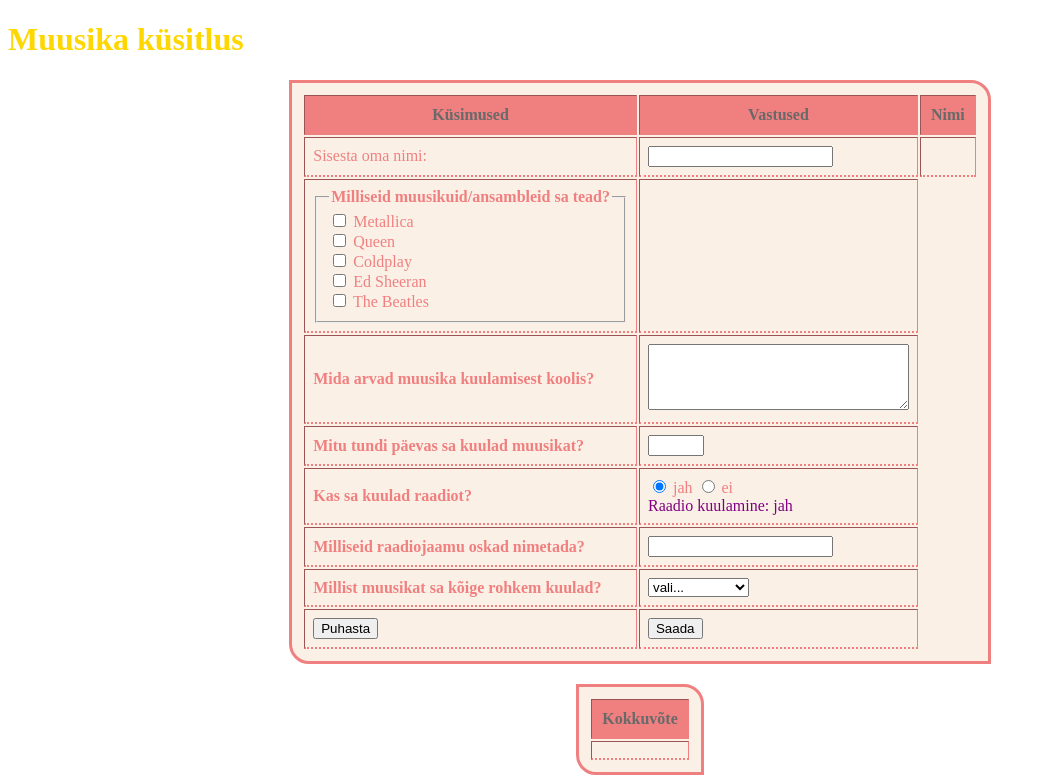
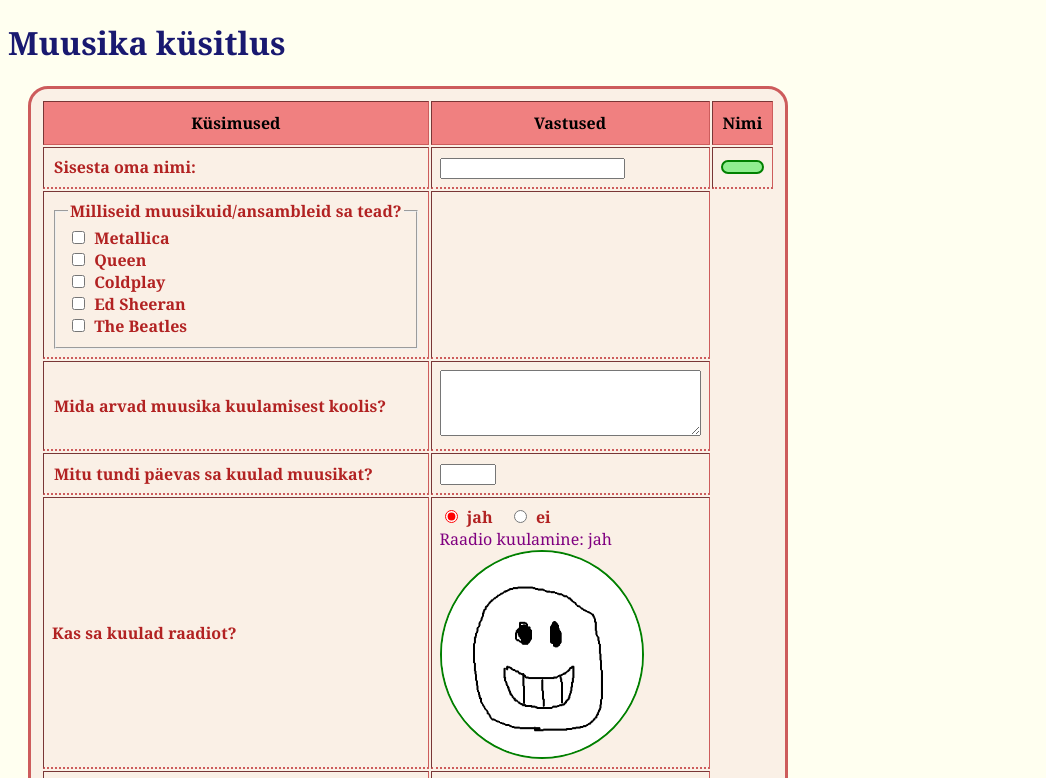
Before and after one commit to Martin-Tarassov/veebirakendusedIKTpe25, a plain HTML site: page tood/vormid/muusikaKysimustik.html in a window 1280 px wide. Both pictures are taken after a click on the radio button "jah". Shown: the top 778 px of the page, without its empty margins (0-1046 px from the left). Drawn offline with Linux system fonts and the light colour scheme.

Commit message:
Muusika küsitlus on tehtud

```diff
--- a/tood/js/muusikaScript.js
+++ b/tood/js/muusikaScript.js
@@ -62,16 +62,22 @@ function tunnidLugemine(){
 //4
 function raadioValik(){
     let vastus4=document.getElementById("vastus4");
+    let smaili=document.getElementById("smaili");
     let jah=document.getElementById("jah");
     let ei=document.getElementById("ei");
 
     let raadio;
     if(jah.checked){
         raadio=jah.value;
+        smaili.src="smile.png";
+        smaili.style.display="block";
     } else if(ei.checked){
         raadio=ei.value;
+        smaili.src="sad.png";
+        smaili.style.display="block";
     } else {
         raadio="palun vali";
+        smaili.style.display="none";
     }
     vastus4.innerHTML="Raadio kuulamine: "+raadio;
     vastus4.style.color="purple";
@@ -129,4 +135,5 @@ function puhasta(){
     vastus5.innerHTML="";
     vastus6.innerHTML="";
     kokkuvote.innerHTML="";
+    smaili.style.display="none";
 }
--- a/tood/vormid/muusikaKysimustik.html
+++ b/tood/vormid/muusikaKysimustik.html
@@ -83,6 +83,7 @@
                 <input type="radio" name="raadio" id="ei" value="ei" onclick="raadioValik()">
                 <label for="ei">ei</label>
                 <div id="vastus4"></div>
+                <img id="smaili" alt="smaili" hidden>
             </td>
         </tr>
         <!-- 5 -->
--- a/tood/vormid/muusikaStyle.css
+++ b/tood/vormid/muusikaStyle.css
@@ -1,23 +1,73 @@
+body{
+    font-family: Georgia, serif;
+    background-color: ivory;
+}
+img{
+    width: 200px;
+    border: 2pt solid green;
+    border-radius: 50%;
+}
+input[type=radio]{
+    accent-color: red;
+}
+input[type=button]{
+    width:20%;
+    border: 2pt solid green;
+    padding: 1%;
+    background-color: lightgreen;
+    border-radius: 10px;
+    font-family: Georgia, serif;
+}
+div#vastus{
+    width:auto;
+    border: 2pt solid green;
+    padding: 5px;
+    background-color: lightgreen;
+    border-radius: 10px;
+}
+label{
+    font-weight: bold;
+    padding: 2px;
+    margin-right: 10px;
+}
+label:hover{
+    background-color: lightgreen;
+    border: 2pt solid green;
+    border-radius: 10px;
+}
 h1{
-    color: gold;
+    color: midnightblue;
 }
-
 table{
-    border: 3px solid lightcoral;
-    border-radius: 0 20px 0 20px;
-    margin: 20px auto;
+    border: 3px solid indianred;
+    border-radius: 20px;
+    margin: 20px;
     padding: 10px;
     background-color: linen;
 }
-
 th{
     background-color: lightcoral;
-    color: dimgrey;
+    color: black;
     padding: 10px;
 }
-
 td{
-    border-bottom: 2px dotted lightcoral;
+    border-bottom: 2px dotted indianred;
     padding: 8px;
-    color: lightcoral;
+    color: firebrick;
 }
+input[type=reset]{
+    width:20%;
+    border: 2pt solid #fb0217;
+    padding: 1%;
+    background-color: #ff6c6c;
+    border-radius: 10px;
+    font-family: Georgia, serif;
+}
+input[type=button]:hover{
+    background-color: green;
+    color: white;
+}
+input[type=reset]:hover{
+    background-color: red;
+    color: white;
+}
```
Also changed, not shown: tood/vormid/sad.png (added), tood/vormid/smile.png (added).
